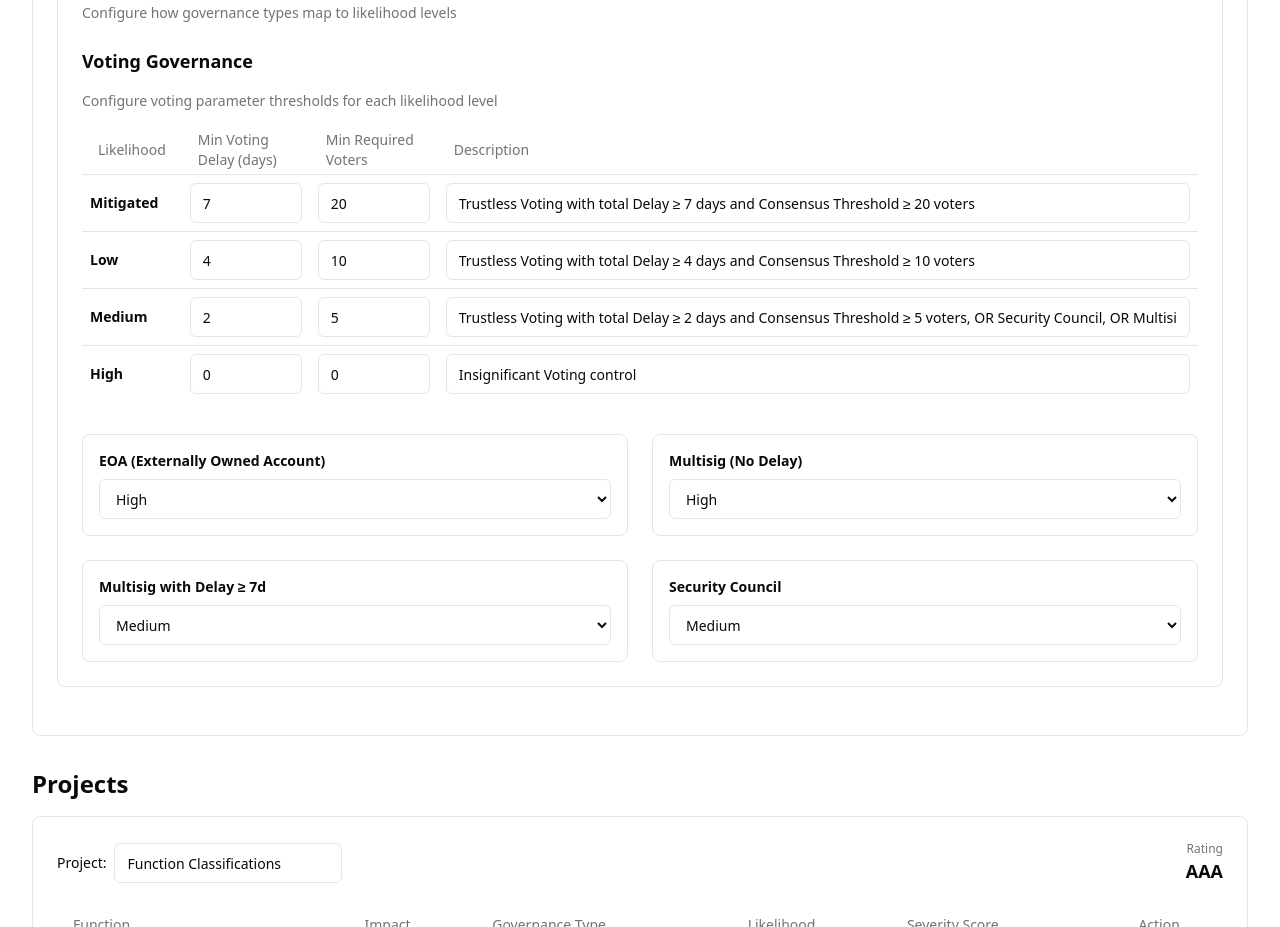
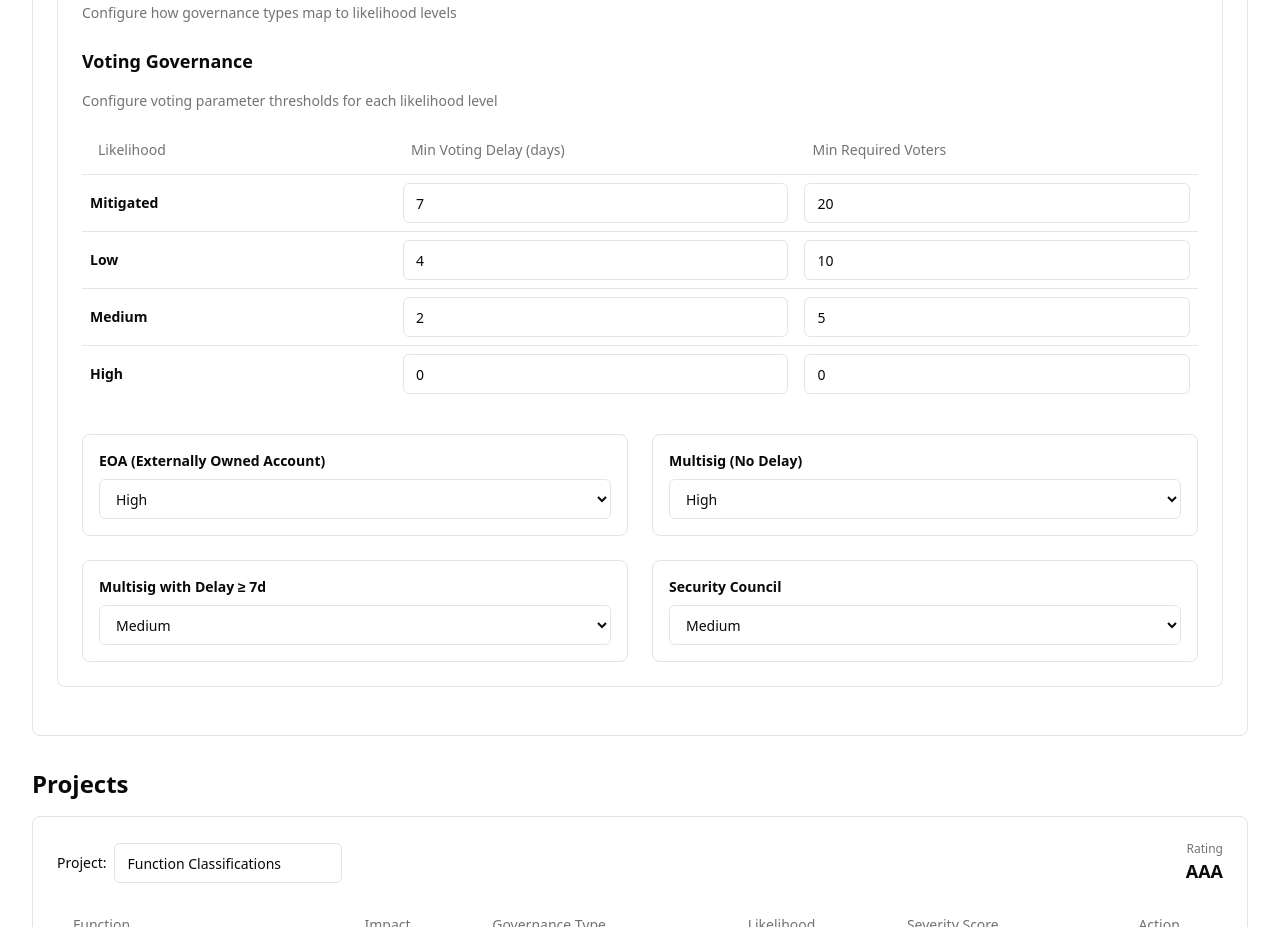
Before and after one commit to yvesbou/defiscan-v2-modeller, a Next.js app: page / in a window 1280 px wide. Shown: the part 2600-3527 px from the top of the page. Built offline with nearby package versions, Linux system fonts and the light colour scheme.

Commit message:
cleaned up likelihood matrix interface

```diff
--- a/components/LikelihoodMappingConfiguration.tsx
+++ b/components/LikelihoodMappingConfiguration.tsx
@@ -57,7 +57,6 @@ export function LikelihoodMappingConfiguration({
                 <TableHead className="w-20">Likelihood</TableHead>
                 <TableHead className="w-32">Min Voting Delay (days)</TableHead>
                 <TableHead className="w-32">Min Required Voters</TableHead>
-                <TableHead className="flex-1">Description</TableHead>
               </TableRow>
             </TableHeader>
             <TableBody>
@@ -90,15 +89,6 @@ export function LikelihoodMappingConfiguration({
                           'votingMinVoters',
                           parseInt(e.target.value) || 0
                         )
-                      }
-                      className="w-full text-xs"
-                    />
-                  </TableCell>
-                  <TableCell className="p-2">
-                    <Input
-                      value={rule.description}
-                      onChange={(e) =>
-                        handleVotingRuleChange(rule.likelihood, 'description', e.target.value)
                       }
                       className="w-full text-xs"
                     />
--- a/lib/constants.ts
+++ b/lib/constants.ts
@@ -318,28 +318,21 @@ const DEFAULT_VOTING_LIKELIHOOD_RULES: LikelihoodMappingRule[] = [
     likelihood: "Mitigated",
     votingMinDelayDays: 7,
     votingMinVoters: 20,
-    description:
-      "Trustless Voting with total Delay ≥ 7 days and Consensus Threshold ≥ 20 voters",
   },
   {
     likelihood: "Low",
     votingMinDelayDays: 4,
     votingMinVoters: 10,
-    description:
-      "Trustless Voting with total Delay ≥ 4 days and Consensus Threshold ≥ 10 voters",
   },
   {
     likelihood: "Medium",
     votingMinDelayDays: 2,
     votingMinVoters: 5,
-    description:
-      "Trustless Voting with total Delay ≥ 2 days and Consensus Threshold ≥ 5 voters, OR Security Council, OR Multisig with Delay ≥ 7 days",
   },
   {
     likelihood: "High",
     votingMinDelayDays: 0,
     votingMinVoters: 0,
-    description: "Insignificant Voting control",
   },
 ];
 
--- a/lib/types.ts
+++ b/lib/types.ts
@@ -74,7 +74,6 @@ export interface LikelihoodMappingRule {
   likelihood: Likelihood;
   votingMinDelayDays: number;
   votingMinVoters: number;
-  description: string;
 }
 
 export interface GovernanceLikelihoodConfiguration {
```
Also changed, not shown: 1 other file (tests, documents, lock files or other folders).
